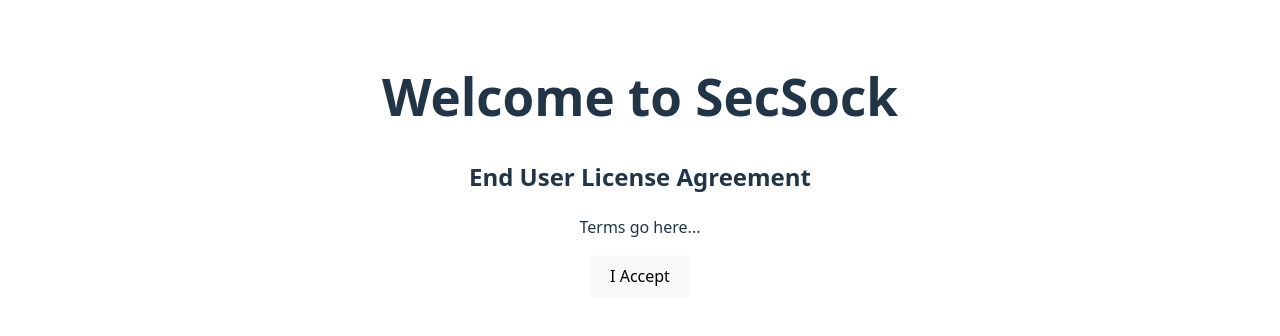
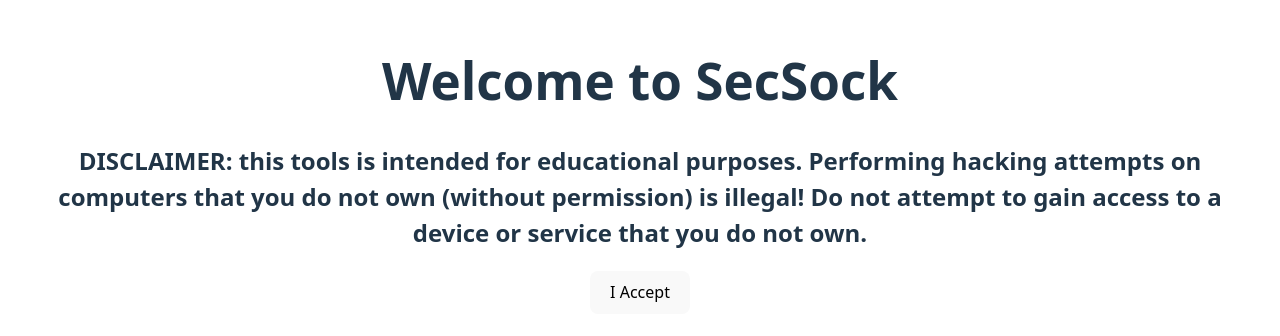
Before and after one commit to unswsecsoc/SecSock, a React (Vite) app in the folder frontend/: page / in a window 1280 px wide. Shown: the part 234-570 px from the top of the page. Built offline with nearby package versions, Linux system fonts and the light colour scheme.

Commit message:
Update EULA

```diff
--- a/frontend/src/components/EULA.tsx
+++ b/frontend/src/components/EULA.tsx
@@ -3,8 +3,12 @@
     <div>
       <h1>Welcome to SecSock</h1>
 
-      <h2>End User License Agreement</h2>
-      <p>Terms go here...</p>
+      <h2>
+        DISCLAIMER: this tools is intended for educational purposes. Performing
+        hacking attempts on computers that you do not own (without permission)
+        is illegal! Do not attempt to gain access to a device or service that
+        you do not own.
+      </h2>
       <button onClick={onAccept}>I Accept</button>
     </div>
   );
```
